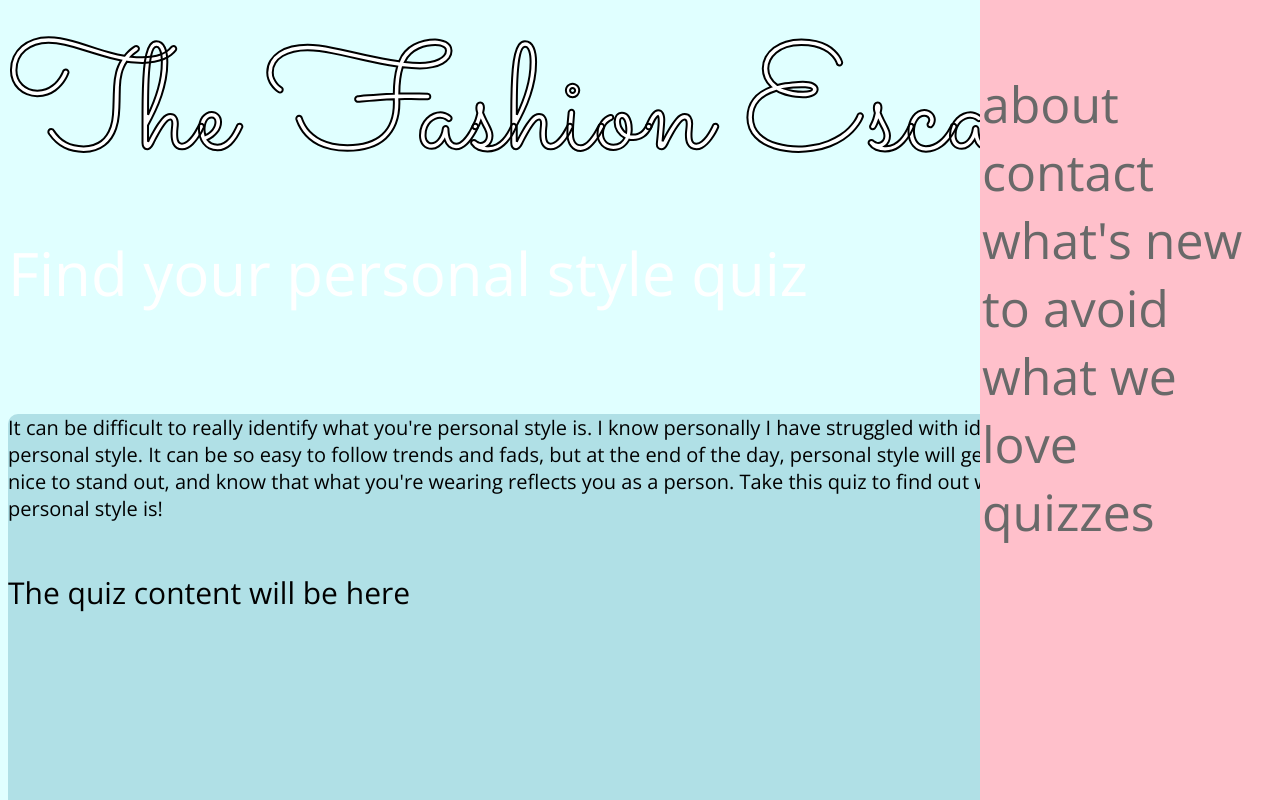
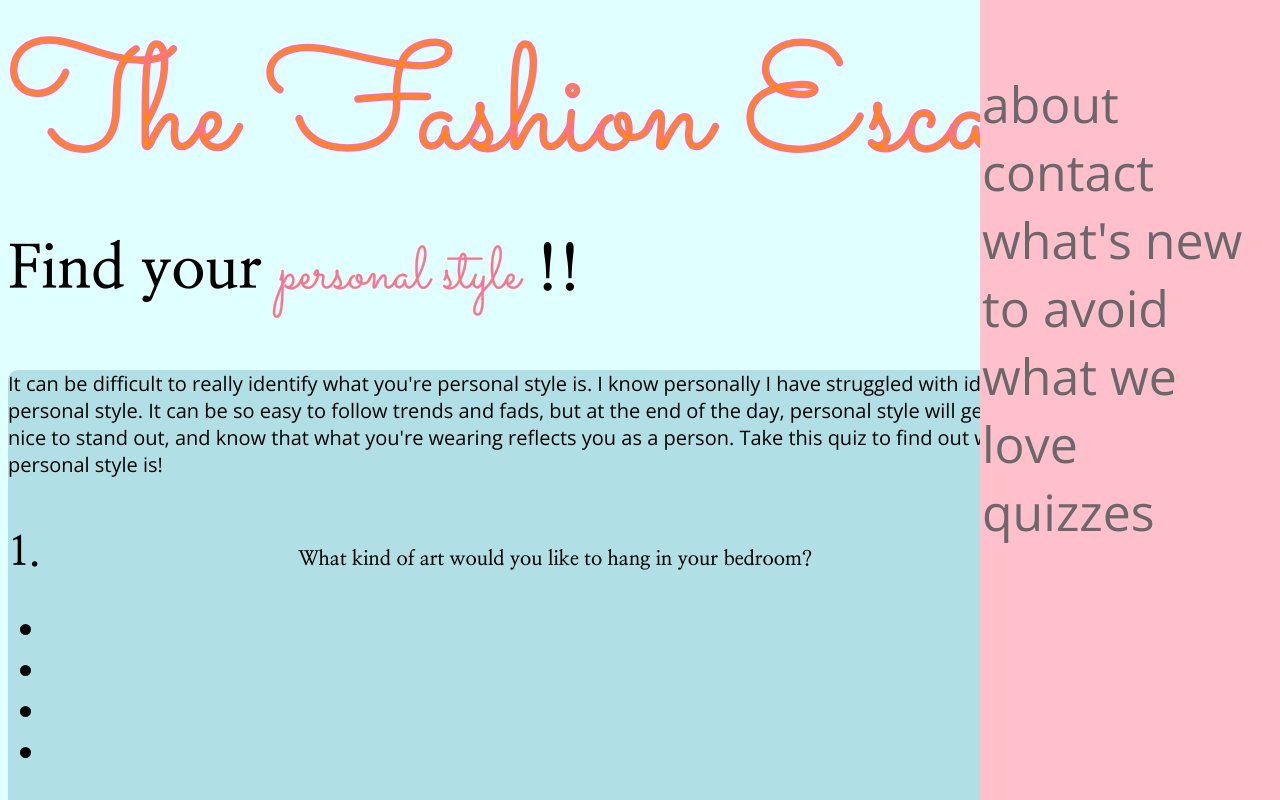
Before and after one commit to caroagoba/Hello, a plain HTML site: page index.html in a window 1280 px wide. Shown: the top 800 px of the page. Drawn offline with nearby package versions, Linux system fonts and the light colour scheme; files that its build step writes are made by us from their sources.

Commit message:
Updated HTML & SCSS
Changed color of header, change fonts in subheading, added layout for questions.

```diff
--- a/index.html
+++ b/index.html
@@ -9,6 +9,9 @@
   <link href="https://fonts.googleapis.com/css2?family=Sacramento&display=swap" rel="stylesheet">
   <link rel="preconnect" href="https://fonts.gstatic.com">
   <link href="https://fonts.googleapis.com/css2?family=Open+Sans:wght@300&display=swap" rel="stylesheet">
+  <link rel="preconnect" href="https://fonts.googleapis.com">
+  <link rel="preconnect" href="https://fonts.gstatic.com" crossorigin>
+  <link href="https://fonts.googleapis.com/css2?family=Nanum+Myeongjo:wght@700&display=swap" rel="stylesheet">
   <title>Find your personal style quiz</title>
 </head>
 
@@ -36,7 +39,7 @@
   <!-- HEADING FOR WEBPAGE -->
   <div>
     <span class='webpage-heading'>
-      Find your personal style quiz
+      Find your <span class='detailed-header'>personal style</span> <b>!!</b>
     </span>
   </div>
 
@@ -47,7 +50,22 @@
 
   <!-- QUIZ -->
   <div class='quiz'>
-    The quiz content will be here
+
+    <span class='one'>1.</span>
+
+    <span class='questions'>
+      What kind of art would you like to hang in your bedroom?
+    </span>
+
+    <div>
+      <ul>
+        <li class='left-imgs'><img src="" alt=""></li>
+        <li class='left-imgs'><img src="" alt=""></li>
+        <li class='right-imgs'><img src="" alt=""></li>
+        <li class='right-imgs'><img src="" alt=""></li>
+      </ul>
+    </div>
+
   </div>
 
   <!-- FOOTER -->
--- a/style.scss
+++ b/style.scss
@@ -55,25 +55,28 @@ a:hover {
   float: left;
   padding: 0;
   color: pink;
-  -webkit-text-fill-color: white;
+  -webkit-text-fill-color: #FF8C00;
   -webkit-text-stroke-width: 2px;
-  -webkit-text-stroke-color: black;
+  -webkit-text-stroke-color: #FF69B4;
   display: inline;
 }
 
 //HEADING FOR WEBPAGE//
 .webpage-heading {
   font-size: 60px;
-  font-family: $font-family;
+  font-family: 'Nanum Myeongjo', serif;
   text-align: left;
   font-weight: 100;
   padding-top: 5px;
-  color: white;
-  padding-bottom: 100px;
+  color: auto;
+  padding-bottom: 50px;
   display: inline-block;
-  background-image: url(header-img2.png);
-  background-repeat: no-repeat;
-  background-width: 1100px;
+  .detailed-header {
+    color: #FF69B4;
+    -webkit-text-stroke-width: 0.005em;
+    -webkit-text-stroke-color: #FF8C00;
+    font-family: Sacramento, cursive;
+  }
 }
 
 //CONTENT//
@@ -99,6 +102,25 @@ a:hover {
   font-size: $font-size;
   font-family: $font-family;
   border-radius: 10px;
+  .one {
+    font-family: 'Nanum Myeongjo', serif;
+    font-size: 40px;
+  }
+  .questions {
+    font-size: 20px;
+    font-family: 'Nanum Myeongjo', serif;
+    text-align: center;
+    padding-left: 250px;
+    li {
+      text-decoration: none; //Need to get rid of bullet points //
+    }
+  }
+  .left-imgs {
+
+  }
+  .right-imgs {
+
+  }
 }
 
 //FOOTER//
```
